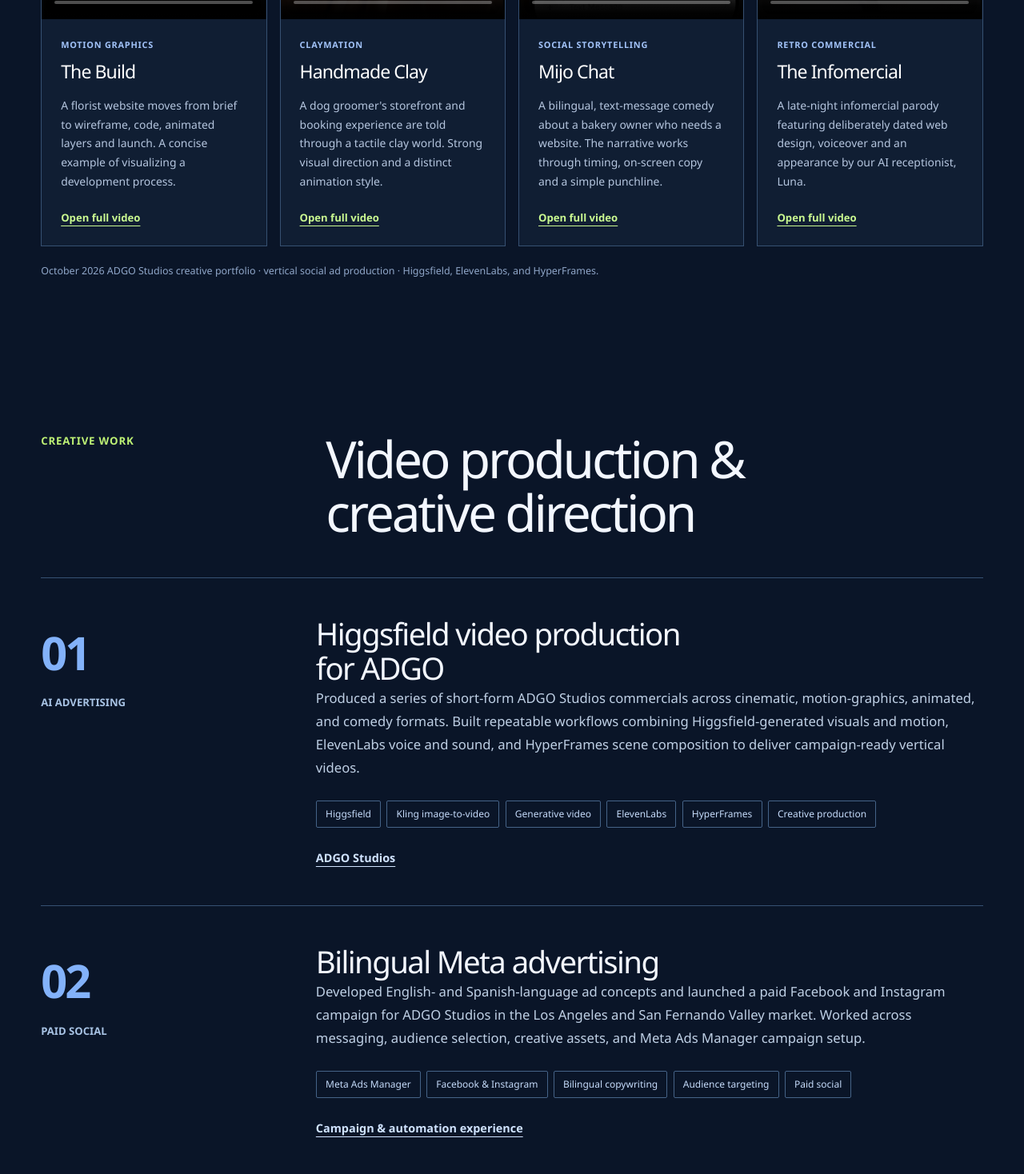
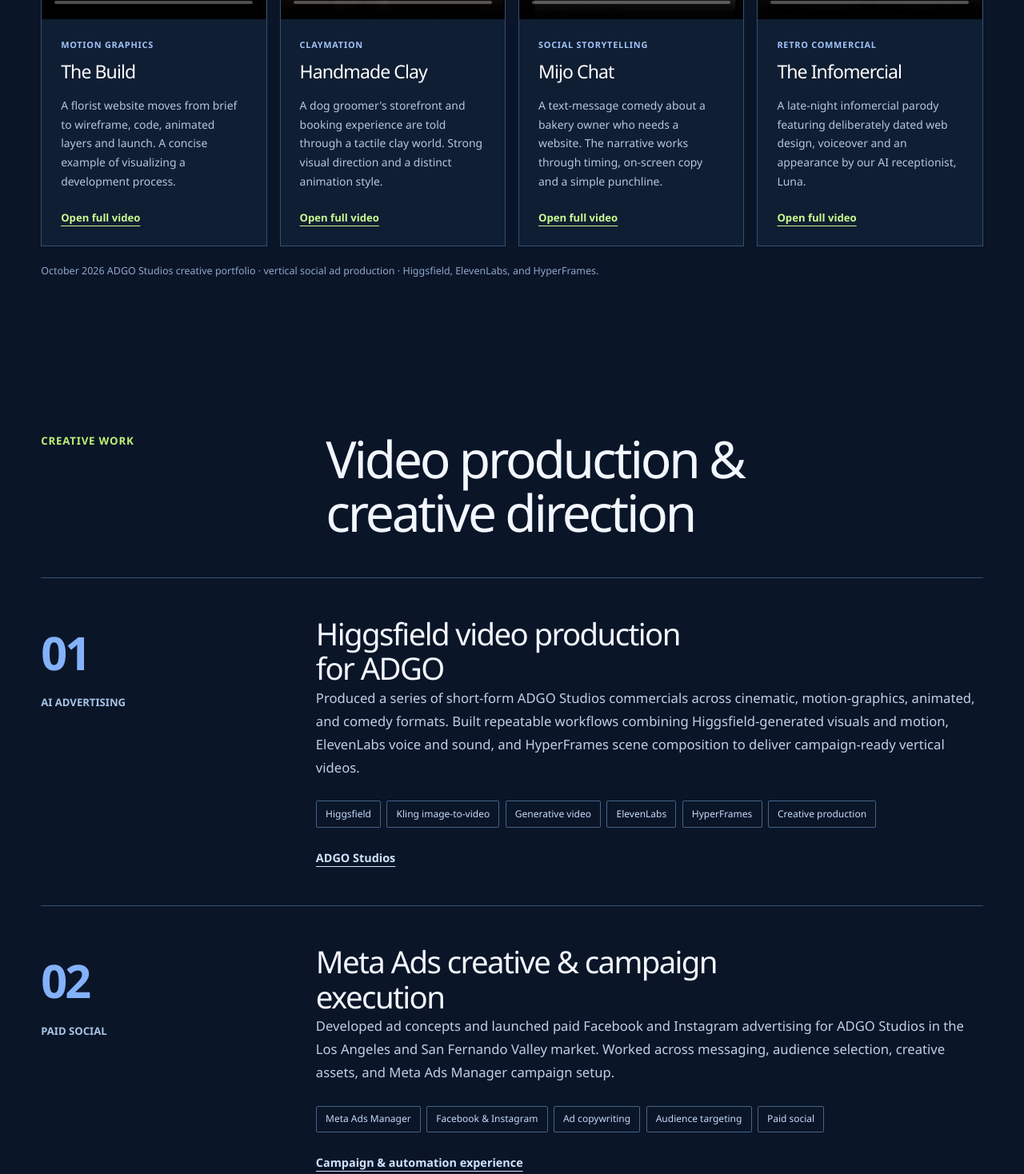
Before and after one commit to hellsangel05/portfolio-site, a Next.js app: page /creative-ai in a window 1280 px wide. Shown: the part 3140-4608 px from the top of the page at 80% size. Built offline with nearby package versions, Linux system fonts and the light colour scheme; grey boxes are pictures that could not be loaded.

Commit message:
Focus campaign copy on Meta Ads and keep language fluency separate

```diff
--- a/app/creative-ai/page.tsx
+++ b/app/creative-ai/page.tsx
@@ -9,7 +9,7 @@
 
 const creativeWork = [
   { num: "01", category: "AI advertising", title: "Higgsfield video production for ADGO", copy: "Produced a series of short-form ADGO Studios commercials across cinematic, motion-graphics, animated, and comedy formats. Built repeatable workflows combining Higgsfield-generated visuals and motion, ElevenLabs voice and sound, and HyperFrames scene composition to deliver campaign-ready vertical videos.", tags: ["Higgsfield", "Kling image-to-video", "Generative video", "ElevenLabs", "HyperFrames", "Creative production"], links: [{text:"ADGO Studios",href:"https://adgostudios.com/"}] },
-  { num: "02", category: "Paid social", title: "Bilingual Meta advertising", copy: "Developed English- and Spanish-language ad concepts and launched a paid Facebook and Instagram campaign for ADGO Studios in the Los Angeles and San Fernando Valley market. Worked across messaging, audience selection, creative assets, and Meta Ads Manager campaign setup.", tags: ["Meta Ads Manager", "Facebook & Instagram", "Bilingual copywriting", "Audience targeting", "Paid social"], links: [{text:"Campaign & automation experience",href:"/ai-automation"}] },
+  { num: "02", category: "Paid social", title: "Meta Ads creative & campaign execution", copy: "Developed ad concepts and launched paid Facebook and Instagram advertising for ADGO Studios in the Los Angeles and San Fernando Valley market. Worked across messaging, audience selection, creative assets, and Meta Ads Manager campaign setup.", tags: ["Meta Ads Manager", "Facebook & Instagram", "Ad copywriting", "Audience targeting", "Paid social"], links: [{text:"Campaign & automation experience",href:"/ai-automation"}] },
   { num: "03", category: "Animation & storytelling", title: "PSYCH! — original animated series", copy: "Created the PSYCH! science-fiction universe and released the animated first episode, Eternity, on YouTube. Developed the narrative world, characters, and episode scripts alongside a Next.js publishing platform with a reading archive, chronology, and spoiler-aware experience.", tags: ["Original writing", "AI-assisted animation", "Creative direction", "Worldbuilding", "Next.js", "Digital publishing"], links: [{text:"Watch Episode 1",href:"https://www.youtube.com/watch?v=vXAPT-oGbkA"},{text:"PSYCH! case study",href:"/work/psych-open-source"}] },
   { num: "04", category: "Web & brand experience", title: "Creative meets implementation", copy: "Designed responsive websites, brand presentations, landing pages, and inquiry flows for ADGO Studios and Aurora Pool & Spa. Connected creative direction to website performance, accessibility, search visibility, and customer contact paths.", tags: ["Landing pages", "Brand design", "Astro", "Next.js", "Conversion paths", "Technical SEO"], links: [{text:"Aurora Pool & Spa",href:"https://aurora-pool-spa.adgostudios.workers.dev"},{text:"ADGO Studios",href:"https://adgostudios.com/"}] },
 ];
@@ -18,7 +18,7 @@
   ["Concept and script","Finding a clear angle, drafting a hook or story idea, using ChatGPT and Claude to iterate on messaging and structure."],
   ["Visual production","Higgsfield image and video generation, scene development, art direction, motion, and selecting the strongest takes."],
   ["Audio and editing","ElevenLabs voice, music and effects, HyperFrames scene composition, video assembly, sound design, and finishing."],
-  ["Campaign creative","Short-form hooks, platform formats, audience targeting, bilingual messaging, and calls to action for Meta campaigns."],
+  ["Campaign creative","Short-form hooks, platform formats, audience targeting, campaign messaging, and calls to action for Meta campaigns."],
 ];
 
 export default function CreativePage() {
@@ -107,7 +107,7 @@
           {[
             { id:"1Y5FjdIn7plyqcm9LD65oNUgQ7Xa1dm0K",slug:"the-build",label:"Motion graphics",title:"The Build",description:"A florist website moves from brief to wireframe, code, animated layers and launch. A concise example of visualizing a development process." },
             { id:"1J_zu3LhzoQ2UNKNpqvV8yq_0bAGsIKZM",slug:"handmade-clay",label:"Claymation",title:"Handmade Clay",description:"A dog groomer's storefront and booking experience are told through a tactile clay world. Strong visual direction and a distinct animation style." },
-            { id:"1jkCzOCV6YEoXZ8joDbJAPqDTh9wGeu7F",slug:"mijo-chat",label:"Social storytelling",title:"Mijo Chat",description:"A bilingual, text-message comedy about a bakery owner who needs a website. The narrative works through timing, on-screen copy and a simple punchline." },
+            { id:"1jkCzOCV6YEoXZ8joDbJAPqDTh9wGeu7F",slug:"mijo-chat",label:"Social storytelling",title:"Mijo Chat",description:"A text-message comedy about a bakery owner who needs a website. The narrative works through timing, on-screen copy and a simple punchline." },
             { id:"1aBTj-Pc4XLO3iXYIwXlm2LWULjGQQsTG",slug:"the-infomercial",label:"Retro commercial",title:"The Infomercial",description:"A late-night infomercial parody featuring deliberately dated web design, voiceover and an appearance by our AI receptionist, Luna." },
           ].map((clip) => (
             <article className="creative-video-card" key={clip.id}>
@@ -164,7 +164,7 @@
         <header className="practice-section-header"><p>Tools & applications</p><h2>Creative production meets software</h2></header>
         <div className="practice-tool-grid">
           <article><h3>AI generation</h3><p>Higgsfield · Kling · Nano Banana Pro · ChatGPT · Claude · ElevenLabs · Suno · image & video generation</p></article>
-          <article><h3>Creative workflow</h3><p>Creative briefs · storyboards · HyperFrames · short-form commercials · bilingual copy · hooks &amp; pacing · editing · sound design</p></article>
+          <article><h3>Creative workflow</h3><p>Creative briefs · storyboards · HyperFrames · short-form commercials · ad copy · hooks &amp; pacing · editing · sound design</p></article>
           <article><h3>Publishing &amp; delivery</h3><p>Meta Ads Manager · Instagram · Facebook · Next.js · Astro · web design · landing pages · site deployment</p></article>
         </div>
         <div className="practice-linked-work"><h3>See the work</h3><div><Link href="/work/adgo-studios">ADGO Studios</Link><Link href="/work/psych-open-source">PSYCH! case study</Link><Link href="/work/aurora-pool-spa">Aurora website</Link></div></div>
```
